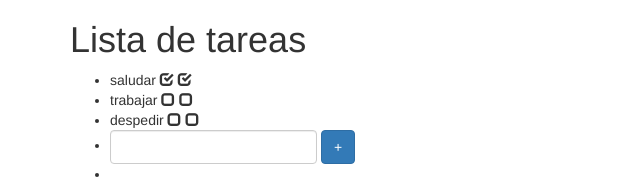
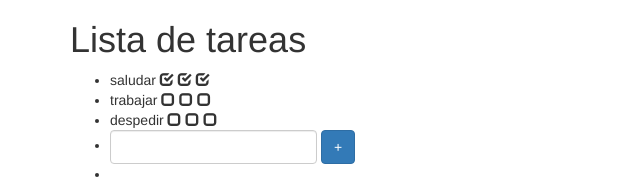
Before and after one commit to rafacabeza/vue, a plain HTML site: page index.html in a window 1280 px wide. Shown: the top 191 px of the page, 0-640 px from the left. Drawn offline with nearby package versions, Linux system fonts and the light colour scheme.

Commit message:
idem con method

```diff
--- a/index.html
+++ b/index.html
@@ -22,6 +22,7 @@
                         'glyphicon',
                         task.completed ? 'glyphicon-check' : 'glyphicon-unchecked'
                     ]"></span>
+                    <span @click="toggle(task)" v-bind:class="taskIcon(task)"></span>
                 </li>
                 <li class="form-inline">
                     <input v-on:keyup.enter="addTask" v-model="newTask" type="text" class="form-control">
@@ -62,6 +63,9 @@
                 },
                 toggle(task) {
                     task.completed = ! task.completed;
+                },
+                taskIcon(task) {
+                    return ['glyphicon', task.completed ? 'glyphicon-check' : 'glyphicon-unchecked'];
                 }
             },
             computed: {
```
